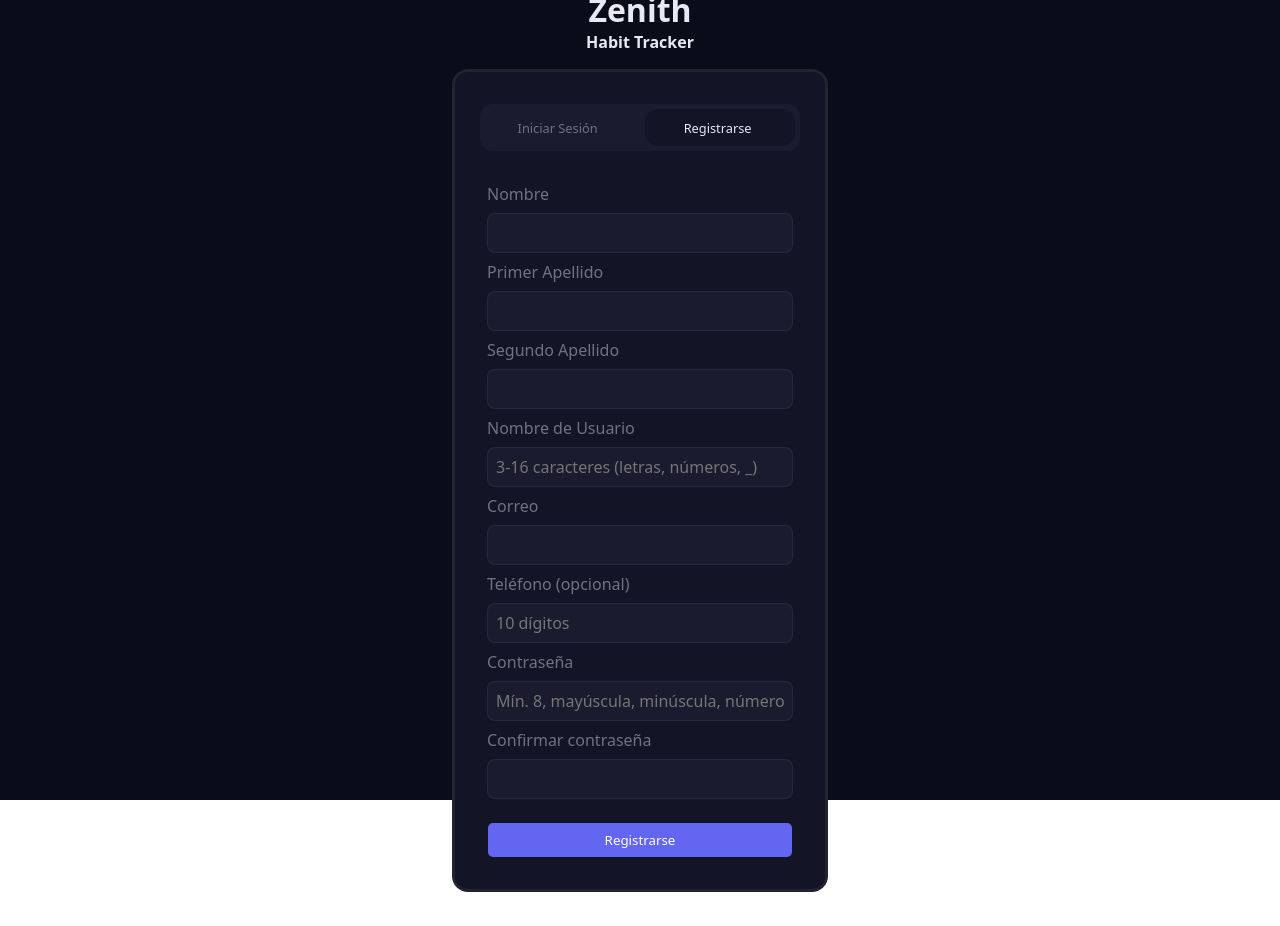
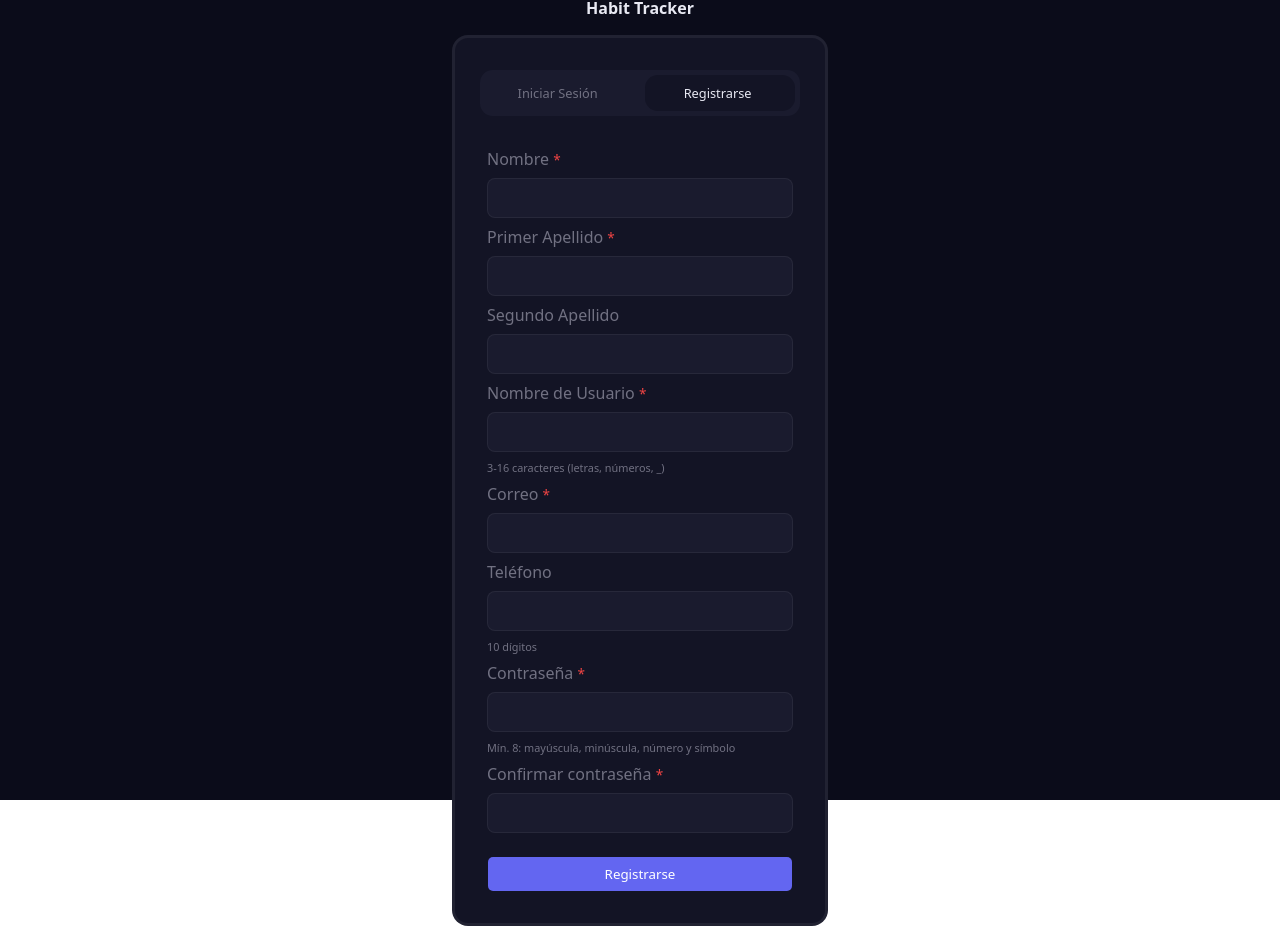
Before and after one commit to Alberto-DOBLEH/Zenith, an Angular app in the folder zenith-frontend/: page /autenticacion in a window 1280 px wide. Both pictures are taken after a click on the button "Registrarse". Before the commit the page ends 892 px from the top, so only its background shows below. Built offline with nearby package versions, Linux system fonts and the light colour scheme.

Commit message:
style: autenticacion mueve sugerencias debajo de campos y marca obligatorios con asterisco

```diff
--- a/zenith-frontend/src/app/auth/autenticacion/autenticacion.css
+++ b/zenith-frontend/src/app/auth/autenticacion/autenticacion.css
@@ -191,6 +191,18 @@ Mensajes y errores
     margin-bottom: 0.3rem;
 }
 
+.texto-ayuda {
+    color: var(--muted-foreground);
+    font-size: 0.68rem;
+    align-self: flex-start;
+    margin: 0 0 0.5rem 0;
+}
+
+.obligatorio {
+    color: var(--destructive);
+    font-size: 0.85rem;
+}
+
 .boton-principal:disabled {
     opacity: 0.6;
     cursor: not-allowed;
--- a/zenith-frontend/src/app/auth/autenticacion/autenticacion.html
+++ b/zenith-frontend/src/app/auth/autenticacion/autenticacion.html
@@ -27,16 +27,20 @@
 
             @if (pestanaActiva() === 'login') {
             <form [formGroup]="formLogin" (ngSubmit)="iniciarSesion()" class="form-login">
-                <p>Correo/Usuario</p>
-                <input class="inputs-texto" type="text" formControlName="login" placeholder="correo o usuario">
+                <p>Correo/Usuario <span class="obligatorio">*</span></p>
+                <input class="inputs-texto" type="text" formControlName="login">
                 @if (mostrarError('login', 'login')) {
                 <span class="texto-error">Este campo es obligatorio</span>
+                } @else {
+                <span class="texto-ayuda">correo o usuario</span>
                 }
 
-                <p>Contraseña</p>
+                <p>Contraseña <span class="obligatorio">*</span></p>
                 <input class="inputs-texto" type="password" formControlName="contraseña">
                 @if (mostrarError('contraseña', 'login')) {
                 <span class="texto-error">Este campo es obligatorio</span>
+                } @else {
+                <span class="texto-ayuda">tu contraseña</span>
                 }
 
                 <a>¿Olvidaste tu contraseña?</a>
@@ -47,13 +51,13 @@
             }
             @else {
             <form [formGroup]="formRegistro" (ngSubmit)="registrar()" class="form-registro">
-                <p>Nombre</p>
+                <p>Nombre <span class="obligatorio">*</span></p>
                 <input class="inputs-texto" type="text" formControlName="nombre">
                 @if (mostrarError('nombre', 'registro')) {
                 <span class="texto-error">Este campo es obligatorio</span>
                 }
 
-                <p>Primer Apellido</p>
+                <p>Primer Apellido <span class="obligatorio">*</span></p>
                 <input class="inputs-texto" type="text" formControlName="primer_apellido">
                 @if (mostrarError('primer_apellido', 'registro')) {
                 <span class="texto-error">Este campo es obligatorio</span>
@@ -62,31 +66,37 @@
                 <p>Segundo Apellido</p>
                 <input class="inputs-texto" type="text" formControlName="segundo_apellido">
 
-                <p>Nombre de Usuario</p>
-                <input class="inputs-texto" type="text" formControlName="username" placeholder="3-16 caracteres (letras, números, _)">
+                <p>Nombre de Usuario <span class="obligatorio">*</span></p>
+                <input class="inputs-texto" type="text" formControlName="username">
                 @if (mostrarError('username', 'registro')) {
                 <span class="texto-error">Username inválido (3-16 caracteres: letras, números o _)</span>
+                } @else {
+                <span class="texto-ayuda">3-16 caracteres (letras, números, _)</span>
                 }
 
-                <p>Correo</p>
+                <p>Correo <span class="obligatorio">*</span></p>
                 <input class="inputs-texto" type="text" formControlName="correo">
                 @if (mostrarError('correo', 'registro')) {
                 <span class="texto-error">Correo inválido</span>
                 }
 
-                <p>Teléfono (opcional)</p>
-                <input class="inputs-texto" type="text" formControlName="telefono" placeholder="10 dígitos">
+                <p>Teléfono</p>
+                <input class="inputs-texto" type="text" formControlName="telefono">
                 @if (mostrarError('telefono', 'registro')) {
                 <span class="texto-error">El teléfono debe tener 10 dígitos</span>
+                } @else {
+                <span class="texto-ayuda">10 dígitos</span>
                 }
 
-                <p>Contraseña</p>
-                <input class="inputs-texto" type="password" formControlName="contraseña" placeholder="Mín. 8, mayúscula, minúscula, número y símbolo">
+                <p>Contraseña <span class="obligatorio">*</span></p>
+                <input class="inputs-texto" type="password" formControlName="contraseña">
                 @if (mostrarError('contraseña', 'registro')) {
                 <span class="texto-error">Debe tener 8+ caracteres con mayúscula, minúscula, número y símbolo</span>
+                } @else {
+                <span class="texto-ayuda">Mín. 8: mayúscula, minúscula, número y símbolo</span>
                 }
 
-                <p>Confirmar contraseña</p>
+                <p>Confirmar contraseña <span class="obligatorio">*</span></p>
                 <input class="inputs-texto" type="password" formControlName="confirmar_contraseña">
                 @if (formRegistro.errors?.['noCoinciden'] && formRegistro.get('confirmar_contraseña')?.touched) {
                 <span class="texto-error">Las contraseñas no coinciden</span>
```
